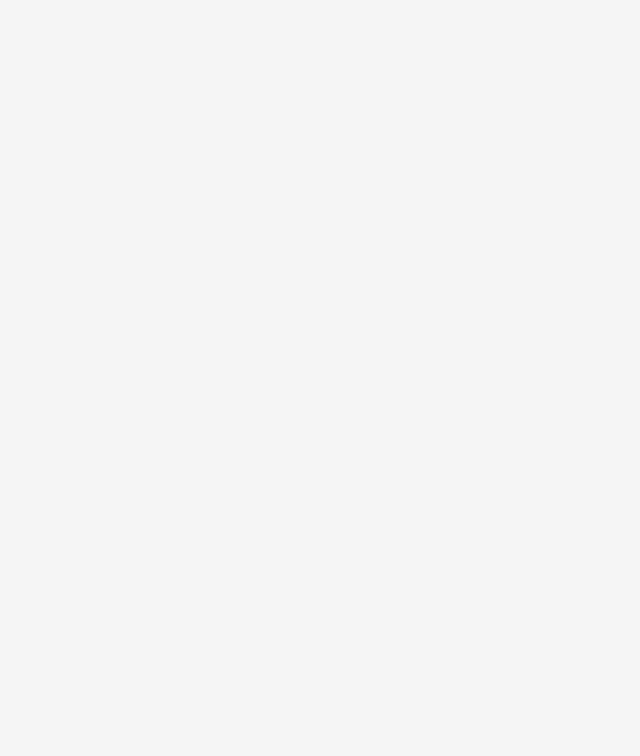
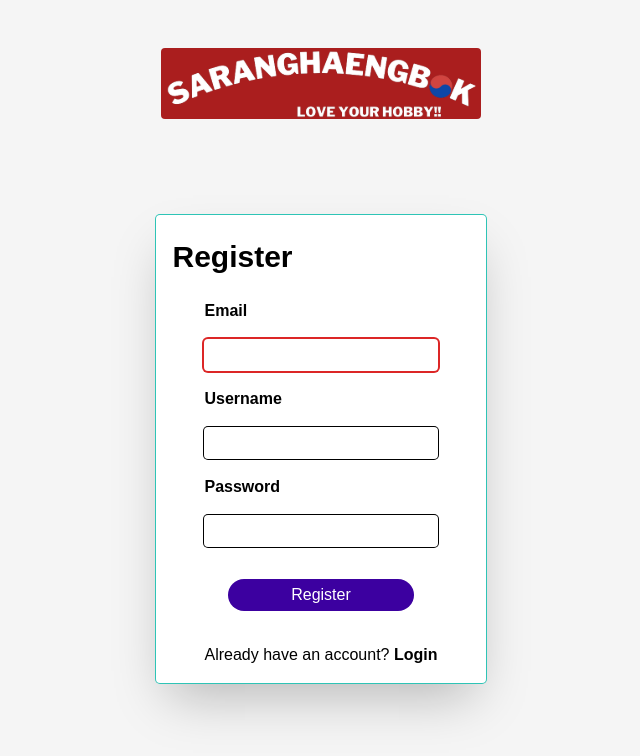
Before and after one commit to haikalardzi/client-spa, a React (Create React App) app: page /register in a window 1280 px wide. Before the commit this address had no page. Shown: the top 756 px of the page, without its empty margins (319-959 px from the left). Built offline with nearby package versions, Linux system fonts and the light colour scheme.

Commit message:
feat: Authentication Pages TODO: Login handling TODO: Input validations style: button feat: Popup (this is unused atm but may be useful later)

```diff
--- a/src/App.tsx
+++ b/src/App.tsx
@@ -4,6 +4,7 @@ import './App.css';
 import Layout from './components/Layout'
 import { BrowserRouter, Routes, Route } from "react-router-dom";
 import AboutPage from './pages/AboutPage';
+import AuthPage from './pages/AuthPage';
 
 function App() {
   return (
@@ -27,6 +28,8 @@ function App() {
       <Routes>
         <Route path="/" element={<Layout />}>
           <Route index element={<AboutPage />} />
+          <Route path="login" element={<AuthPage />} />
+          <Route path="register" element={<AuthPage/>}/>
           {/* <Route path="myprofile" element={<MyProfile />} />
           <Route path="product" element={<Product />} /> */}
           {/* TODO: Make a not found page (like below) */}
--- a/src/assets/styles/Button/Button.css
+++ b/src/assets/styles/Button/Button.css
@@ -4,6 +4,6 @@
 
 @layer components {
   .btn-primary {
-    @apply hover:bg-black/[0.1] transition ease-in-out duration-150 p-1
+    @apply hover:backdrop-brightness-[70%] transition duration-150 p-1 text-center
   }
 }
--- a/src/components/NavigationBar/index.tsx
+++ b/src/components/NavigationBar/index.tsx
@@ -3,11 +3,18 @@ import ReactDOM from 'react-dom/client';
 import { Bars3Icon , ShoppingCartIcon, UserIcon, MagnifyingGlassIcon, BookOpenIcon} from '@heroicons/react/24/solid';
 import logo from '../../assets/images/logo.svg';
 import '../../assets/styles/Button/Button.css'
+import { useLocation } from "react-router-dom";
 
 const NavigationBar = () => {
+    const location = useLocation();
+    const NavbarExcludedPages = ["/login", "/register"]
+    if (NavbarExcludedPages.indexOf(location.pathname) != -1) {
+        return null;
+    }
     return (
+        <>
             <div className=
-        "bg-quaternary flex p-3 items-center gap-2 justify-start">
+            "fixed w-full bg-quaternary flex p-3 items-center gap-2 justify-start">
                 <div className="btn-primary flex items-stretch">
                     <button >
                         <Bars3Icon className="h-6 w-6 text-tertiary "/>
@@ -21,32 +28,38 @@ const NavigationBar = () => {
                         ></img>
                     </a>
                 </div>
-            <div className="sm:grow max-w-sm bg-black/10 rounded-full text-center ml-auto sm:mx-auto btn-primary hover:bg-black/20">
+                <div className="sm:grow max-w-sm bg-black/10 rounded-full text-center ml-auto sm:mx-auto btn-primary">
                     <div className="text-white gap-1 flex">
                         <MagnifyingGlassIcon className="text-inherit inline h-6 w-6"/>
-                    <input className="placeholder:italic bg-transparent placeholder:text-inherit text-inherit inline" placeholder="Search..">
+                        <input className="placeholder:italic bg-transparent placeholder:text-inherit text-inherit inline grow" placeholder="Search..">
                         </input>
                     </div>
                 </div>
                 <div className="sm:ml-auto btn-primary text-tertiary">
-                <button>
+                    <a>
                         <BookOpenIcon className="h-6 w-6 inline"/>
-                    <p className="text-inherit hidden sm:inline">Catalog</p>
-                </button>
+                        <p className="text-inherit hidden md:inline">Catalog</p>
+                    </a>
                 </div>
                 <div className="btn-primary text-tertiary">
-                <button>
+                    <a>
                         <ShoppingCartIcon className="h-6 w-6 inline"/>
-                    <p className="text-inherit hidden sm:inline">Cart</p>
-                </button>
+                        <p className="text-inherit hidden md:inline">Cart</p>
+                    </a>
                 </div>
                 <div className="btn-primary text-tertiary">
                     <button>
                         <UserIcon className="h-6 w-6 inline"/>
-                    <p className="text-inherit hidden sm:inline">Account</p>
+                        <p className="text-inherit hidden md:inline">Account</p>
                     </button>
                 </div>
+                <div className="bg-secondary btn-primary text-tertiary rounded px-4 hover:bg-quinary">
+                    <a href="/login">
+                        <p className="text-inherit inline">Log In</p>
+                    </a>
                 </div>
+            </div>
+        </>
     )
 }
 
--- /dev/null
+++ b/src/components/Popup/index.tsx
@@ -0,0 +1,31 @@
+import React, { useEffect } from 'react';
+
+const Popup = ({ isOpen, onClose, children } : any) => {
+  useEffect(() => {
+    const handleOutsideClick = (event : any) => {
+      if (isOpen && event.target === event.currentTarget) {
+        onClose();
+      }
+    };
+
+    document.addEventListener('click', handleOutsideClick);
+
+    return () => {
+      document.removeEventListener('click', handleOutsideClick);
+    };
+  }, [isOpen, onClose]);
+
+  return (
+    <>
+      {isOpen && (
+        <div className="fixed w-full h-full bg-[#2E3137]/70 flex justify-center items-center">
+          <div className="rounded ring-4 ring-quaternary bg-white">
+              {children}
+          </div>
+        </div>
+      )}
+    </>
+  );
+};
+
+export default Popup;
--- a/src/pages/AboutPage/view/index.tsx
+++ b/src/pages/AboutPage/view/index.tsx
@@ -6,7 +6,7 @@ import "../../../assets/styles/L2RWipeReveal/L2RWipeReveal.css"
 function AboutPageView() {
     return (
         <div className =
-        "flex flex-col flex-nowrap justify-center items-center text-tertiary text-center">
+        "flex flex-col flex-nowrap justify-center items-center text-tertiary text-center pt-14">
             <title>
                 About Saranghaengbok
             </title>
--- /dev/null
+++ b/src/pages/AuthPage/index.tsx
@@ -0,0 +1,29 @@
+import React from "react";
+import ReactDOM from "react-dom/client";
+import LoginView from "./view/Login";
+import logo from '../../assets/images/logo.svg'
+import { useLocation } from "react-router-dom";
+import RegisterView from "./view/Register";
+
+const AuthPage = () => {
+    const location = useLocation();
+    var view;
+    if (location.pathname === "/login") {
+        view = (<LoginView/>)
+    } else if (location.pathname === "/register") {
+        view = (<RegisterView />)
+    }
+    return (
+        <div className="flex flex-col items-center gap-12">
+            <a href="/" className="w-[25%] my-12 ">
+                <img src={logo}
+                className="bg-primary rounded"/>
+            </a>
+            <>
+                {view}
+            </>
+        </div>
+    )
+}
+
+export default AuthPage
--- /dev/null
+++ b/src/pages/AuthPage/view/Login/index.tsx
@@ -0,0 +1,45 @@
+import React, { useState } from "react";
+import ReactDOM from "react-dom/client"
+const LoginView = () => {
+    return (
+        <div className="rounded ring-quaternary ring-1 shadow-2xl bg-white w-fit pb-4">
+            <h1
+            className="px-4 py-6 text-3xl font-bold">
+                Login
+            </h1>
+            <form className="text-black flex flex-col px-12 gap-2">
+                <label
+                htmlFor="username"
+                className="font-bold">
+                    Username
+                </label>
+                <input
+                type="text"
+                id="username"
+                className="ring-1 ring-black p-1 rounded"
+                required>
+                </input>
+                <label
+                htmlFor="password"
+                className="font-bold mt-4">
+                    Password
+                </label>
+                <input
+                type="password"
+                id="password"
+                className="ring-1 ring-black p-1 rounded"
+                required>
+                </input>
+                <button
+                type="submit"
+                className="bg-secondary text-white rounded-full min-h-fit h-8 mx-6 my-4">
+                    Log In
+                </button>
+                <p>
+                    Don't have an account? <strong><a href="/register">Register</a></strong></p>
+            </form>
+        </div>
+    )
+}
+
+export default LoginView
--- /dev/null
+++ b/src/pages/AuthPage/view/Register/index.tsx
@@ -0,0 +1,59 @@
+import React from "react";
+import ReactDOM from "react-dom"
+
+const RegisterView = () => {
+    return (
+        <div className="rounded ring-quaternary ring-1 shadow-2xl bg-white w-fit pb-4">
+            <h1
+            className="px-4 py-6 text-3xl font-bold">
+                Register
+            </h1>
+            <form className="text-black flex flex-col px-12 gap-4">
+                <label
+                htmlFor="email"
+                className="font-bold">
+                    Email
+                </label>
+                <input
+                type="text"
+                id="email"
+                className="ring-1 ring-black p-1 rounded invalid:ring-red-600 invalid:ring-2"
+                required
+                pattern="[a-z0-9._%+-]+@[a-z0-9.-]+\.[a-z]{2,}$">
+                </input>
+                <label
+                htmlFor="username"
+                className="font-bold">
+                    Username
+                </label>
+                <input
+                type="text"
+                id="username"
+                className="ring-1 ring-black p-1 rounded"
+                required>
+                </input>
+                <label
+                htmlFor="password"
+                className="font-bold">
+                    Password
+                </label>
+                <input
+                type="password"
+                id="password"
+                className="ring-1 ring-black p-1 rounded"
+                required>
+                </input>
+                <button
+                type="submit"
+                className="bg-secondary text-white rounded-full min-h-fit h-8 mx-6 my-4">
+                    Register
+                </button>
+                <p>
+                    Already have an account? <strong><a href="/login">Login</a></strong>
+                </p>
+            </form>
+        </div>
+    )
+}
+
+export default RegisterView;
```
Lines whose indentation alone changed are shown as unchanged.
